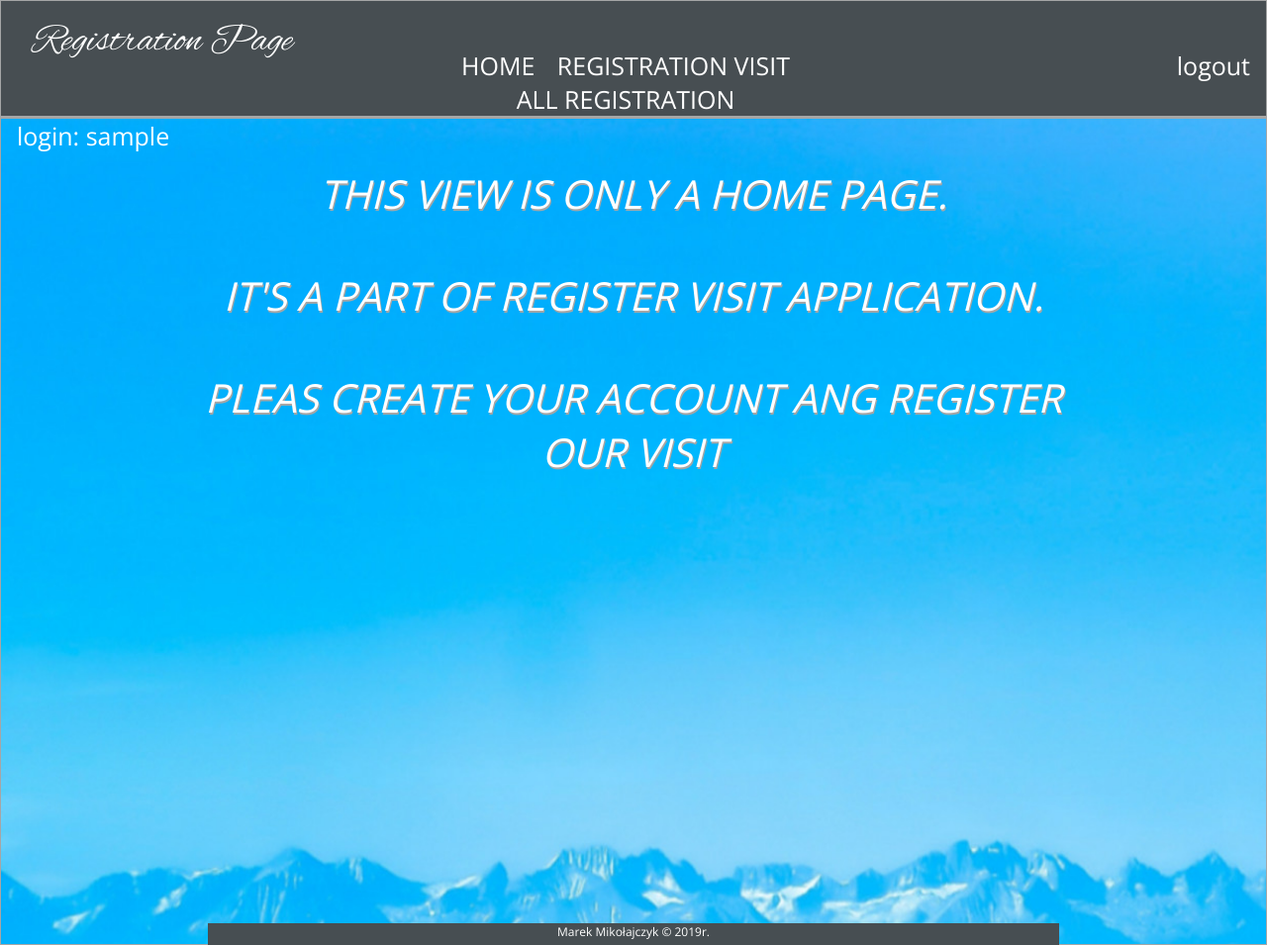
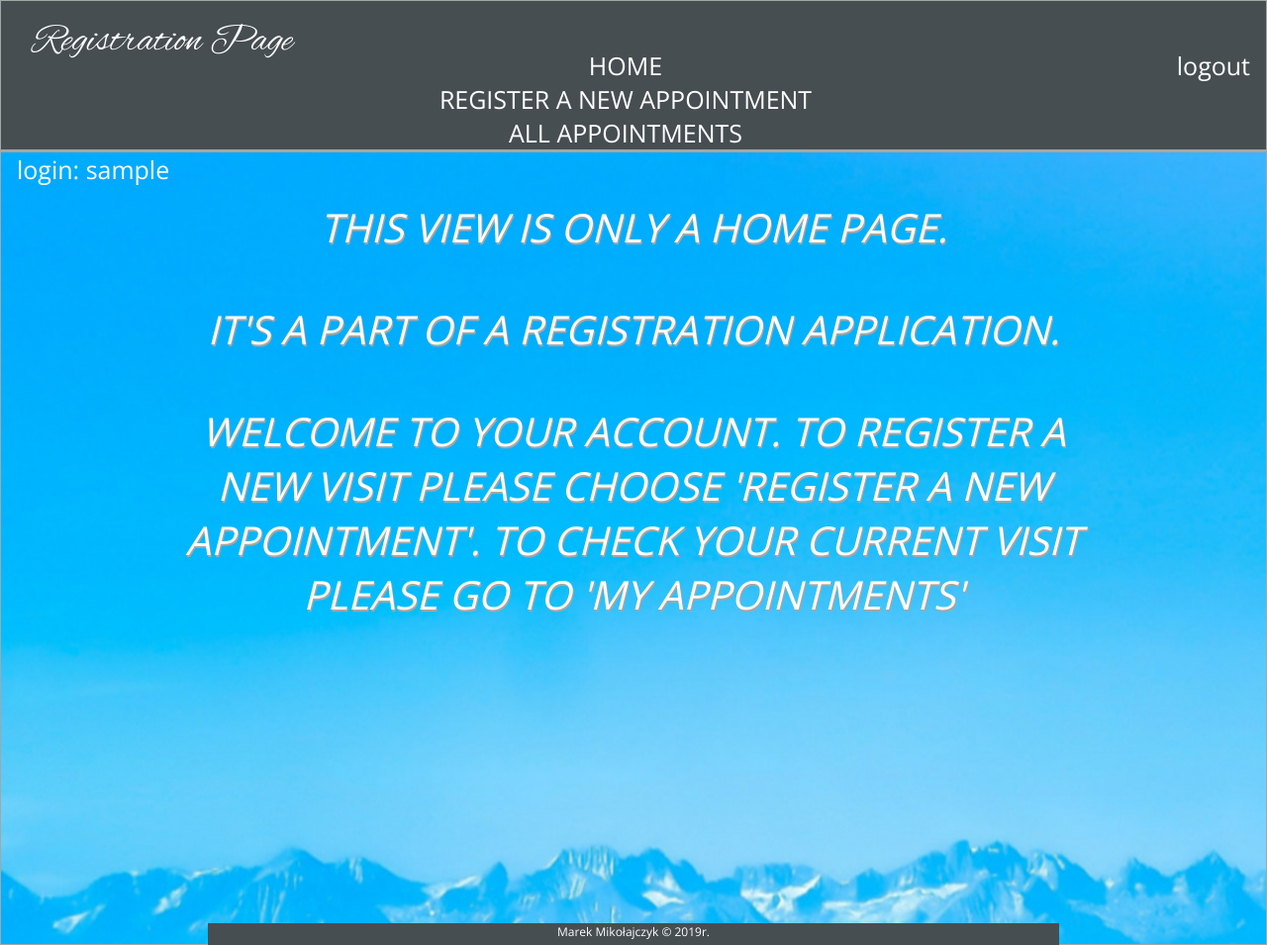
Before and after one commit to MProMikolajczyk/Web_Register_page_app, a Django app: page / in a window 1280 px wide. Shown: the whole page at 99% size. Run offline with Django 3.2, Linux system fonts and the light colour scheme; the visitor is signed in with stand-in values (Sample User, id 1).

Commit message:
sentence modifications

```diff
--- a/reg_page/templates/reg_page/home.html
+++ b/reg_page/templates/reg_page/home.html
@@ -2,6 +2,10 @@
 
 {% block inscription %}
     <p class="t3 c mt3 mb2 tsh">THIS VIEW IS ONLY A HOME PAGE.</p>
-    <p class="t3 c mt3 mb2 tsh">IT'S A PART OF REGISTER VISIT APPLICATION.</p>
-    <p class="t3 c mt3 mb2 tsh"> PLEAS CREATE YOUR ACCOUNT ANG REGISTER OUR VISIT</p>
+    <p class="t3 c mt3 mb2 tsh">IT'S A PART OF A REGISTRATION APPLICATION.</p>
+    {% if user.is_authenticated %}
+        <p class="t3 c mt3 mb2 tsh">WELCOME TO YOUR ACCOUNT. TO REGISTER A NEW VISIT PLEASE CHOOSE 'REGISTER A NEW APPOINTMENT'. TO CHECK YOUR CURRENT VISIT PLEASE GO TO 'MY APPOINTMENTS'</p>
+    {% else %}
+        <p class="t3 c mt3 mb2 tsh">PLEAS CREATE YOUR ACCOUNT TO REGISTER YOUR VISIT</p>
+    {% endif %}
 {% endblock inscription %}
--- a/reg_page/templates/reg_page/list_view.html
+++ b/reg_page/templates/reg_page/list_view.html
@@ -2,7 +2,7 @@
 
 {% block register %}
 
-    <p class="c t2 mt1 mb1">Your registered visit :</p>
+    <p class="c t2 mt1 mb1">Your registered appointments:</p>
 
     <!--table-->
     <div class="opacity">
--- a/reg_page/templates/reg_page/nav.html
+++ b/reg_page/templates/reg_page/nav.html
@@ -2,14 +2,14 @@
     <ul class="mt3">
         <li class="t2 c mr1"><a href="{% url 'home_page' %}">HOME</a></li>
         {% if month and year %}
-            <li class="t2 c mr1"><a href="{% url 'register_page' month year %}">REGISTRATION VISIT</a></li>
+            <li class="t2 c mr1"><a href="{% url 'register_page' month year %}">REGISTER A NEW APPOINTMENT</a></li>
         {% endif %}
         {% if user.is_authenticated %}
             {% if user.is_superuser %}
-                <li class="t2 c mr1"><a href="{% url 'list_view' %}">ALL REGISTRATION</a></li>
+                <li class="t2 c mr1"><a href="{% url 'list_view' %}">ALL APPOINTMENTS</a></li>
 
             {% else %}
-                <li class="t2 c mr1"><a href="{% url 'list_view' %}">YOUR REGISTRATION</a></li>
+                <li class="t2 c mr1"><a href="{% url 'list_view' %}">YOUR APPOINTMENTS</a></li>
             {% endif %}
         {% endif %}
     </ul>
@@ -18,7 +18,7 @@
     {% if user.is_authenticated %}
     <a href="{% url 'logout' %}">logout</a>
     {% else %}
-    <a href="{% url 'login' %}">login</a> /
+    <a href="{% url 'login' %}">my account</a> /
     <a href="{% url 'register' %}">register</a>
     {% endif %}
 </div>
--- a/reg_page/templates/reg_page/register.html
+++ b/reg_page/templates/reg_page/register.html
@@ -2,7 +2,7 @@
 
 {% block register %}
     <!--text -->
-    <p class="t3 c mt3 mb2 tsh">REGISTER YOUR VISIT TODAY</p>
+    <p class="t3 c mt3 mb2 tsh">REGISTER YOUR APPOINTMENT TODAY</p>
 
     <!--table-->
     <div class="opacity">
--- a/reg_page/templates/reg_page/register_hours.html
+++ b/reg_page/templates/reg_page/register_hours.html
@@ -2,13 +2,13 @@
 
 {% block register %}
     <!--text -->
-    <p class="t3 c mt3 mb2 tsh">REGISTER YOUR VISIT TODAY</p>
+    <p class="t3 c mt3 mb2 tsh">REGISTER YOUR APPOINTMENT TODAY</p>
 
     <!--table-->
     <div class="opacity">
         <div class="page tsh c">
             <a href="{% url 'register_page' month year %}"><p class="t3 mr5"> < </p></a>
-            <p class="t3 mt1 mb2 c">Choice empty hours</p>
+            <p class="t3 mt1 mb2 c">Choose the appointment time</p>
         </div>
         <ul class="t3 tsh">
             {% for hour in res_hours %}
--- a/reg_page/templates/reg_page/register_hours_detail.html
+++ b/reg_page/templates/reg_page/register_hours_detail.html
@@ -2,13 +2,13 @@
 
 {% block register %}
     <!--text -->
-    <p class="t3 c mt3 mb2 tsh">REGISTER YOUR VISIT TODAY</p>
+    <p class="t3 c mt3 mb2 tsh">REGISTER YOUR APPOINTMENT TODAY</p>
 
     <!--table-->
     <div class="opacity">
         <div class="page c tsh">
             <a href="{% url 'register_page' month year %}"><p class="t3 mr5"> < </p></a>
-            <p class="t3 mt1 mb2">Confirm your visit</p>
+            <p class="t3 mt1 mb2">Confirm your appointment</p>
         </div>
         <ul class="t3 tsh">
             {% if error %}
@@ -25,7 +25,7 @@
                         {% csrf_token %}
                         <div class="btw t2">
                             {% if user.is_authenticated %}
-                            <button name="Register">Yes, Register</button>
+                            <button name="Register">CONFIRM</button>
                             <button name="Cancel">Cancel</button>
                                 {% if user.is_superuser %}
                                     <div class="form_list">
--- a/reg_page/views.py
+++ b/reg_page/views.py
@@ -58,7 +58,7 @@ class ViewMixed(object):
         data_created = Event.objects.filter(data=data).first()
         time_created = Time.objects.filter(time=time, data_event_id=data_created.id).first()
         if time_created not in all_objects:
-            messages.success(request, "You'ar reservation visit !")
+            messages.success(request, "You have made an appointment successfully !")
             return create_time_Event.save()
         else:
             messages.error(request, "This hour was reserved! Try another")
--- a/users/templates/users/login.html
+++ b/users/templates/users/login.html
@@ -10,11 +10,11 @@
                 {% csrf_token %}
                 {{form}}
                 <div class="btw">
-                    <button type="submit">Log In</button>
+                    <button type="submit">Enter</button>
                 </div>
             </div>
         </form>
-        <p class="r t5 mr2 mb1"><a href="{% url 'password-reset' %}">forgot password ?</a></p>
+        <p class="r t5 mr2 mb1"><a href="{% url 'password-reset' %}">forgot password?</a></p>
 
     </div>
 {% endblock register %}
--- a/users/templates/users/register.html
+++ b/users/templates/users/register.html
@@ -2,7 +2,7 @@
 
 {% block register %}
 
-    <p class="c t2 mt1 mb1">Register your login</p>
+    <p class="c t2 mt1 mb1">Register your account</p>
 
     <!--table-->
     <div class="opacity">
```
